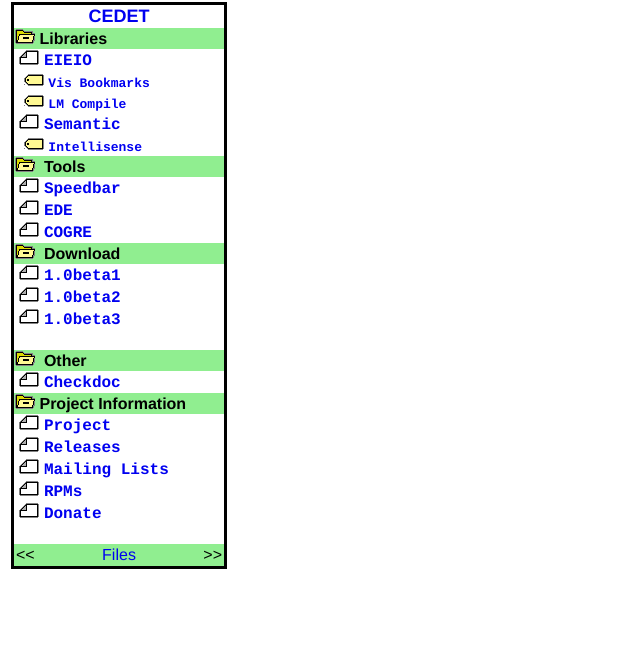
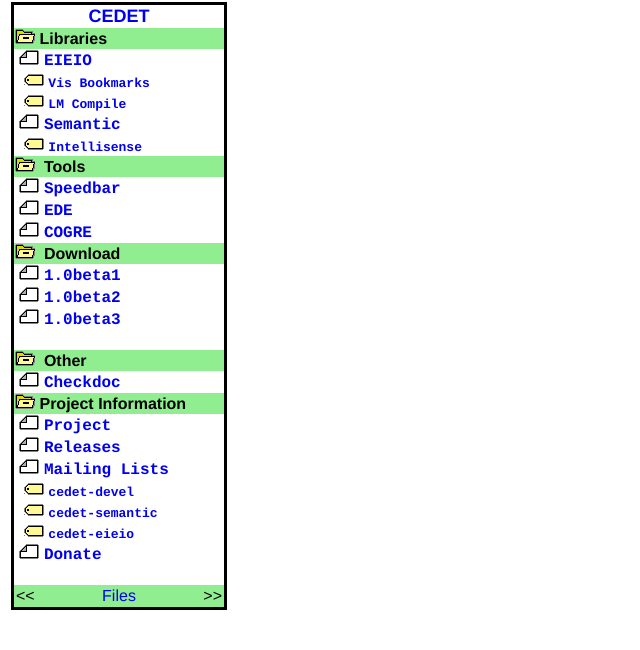
Before and after one commit to emacs-pkg-mirrors/cedet, a PHP site: page /pagestart.php in a window 1280 px wide. Shown: the part 150-800 px from the top of the page, without its empty margins (0-640 px from the left). Run offline with PHP 8.4, Linux system fonts and the light colour scheme.

Commit message:
Removed RPMs list. Add mailing lists.

```diff
--- a/www/rightcol.php
+++ b/www/rightcol.php
@@ -30,7 +30,10 @@
 <tr><td >&nbsp<img src=page.gif>&nbsp<a class=SB href="http://www.sourceforge.net/projects/cedet"><b>Project</b></a>&nbsp</td></tr>
 <tr><td >&nbsp<img src=page.gif>&nbsp<a class=SB href="http://sourceforge.net/project/showfiles.php?group_id=17886"><b>Releases</b></a>&nbsp</td></tr>
 <tr><td >&nbsp<img src=page.gif>&nbsp<a class=SB href="http://sourceforge.net/mail/?group_id=17886"><b>Mailing Lists</b></a>&nbsp</td></tr>
-<tr><td >&nbsp<img src=page.gif>&nbsp<a class=SB href="http://sourceforge.net/projects/rte"><b>RPMs</b></a>&nbsp</td></tr>
+<tr><td >&nbsp&nbsp<img src=tag.png>&nbsp<a class=SB href="http://lists.sourceforge.net/lists/listinfo/cedet-devel"><b><font size=-1>cedet-devel</font></b></a>&nbsp</td></tr>
+<tr><td >&nbsp&nbsp<img src=tag.png>&nbsp<a class=SB href="http://lists.sourceforge.net/lists/listinfo/cedet-semantic"><b><font size=-1>cedet-semantic</font></b></a>&nbsp</td></tr>
+<tr><td >&nbsp&nbsp<img src=tag.png>&nbsp<a class=SB href="http://lists.sourceforge.net/lists/listinfo/cedet-eieio"><b><font size=-1>cedet-eieio</font></b></a>&nbsp</td></tr>
+<!-- tr><td >&nbsp<img src=page.gif>&nbsp<a class=SB href="http://sourceforge.net/projects/rte"><b>RPMs</b></a>&nbsp</td></tr -->
 <tr><td >&nbsp<img src=page.gif>&nbsp<a class=SB href="http://sourceforge.net/donate/index.php?group_id=17886"><b>Donate</b></a>&nbsp</td></tr>
 <tr><td >&nbsp</td></tr>
 
```
